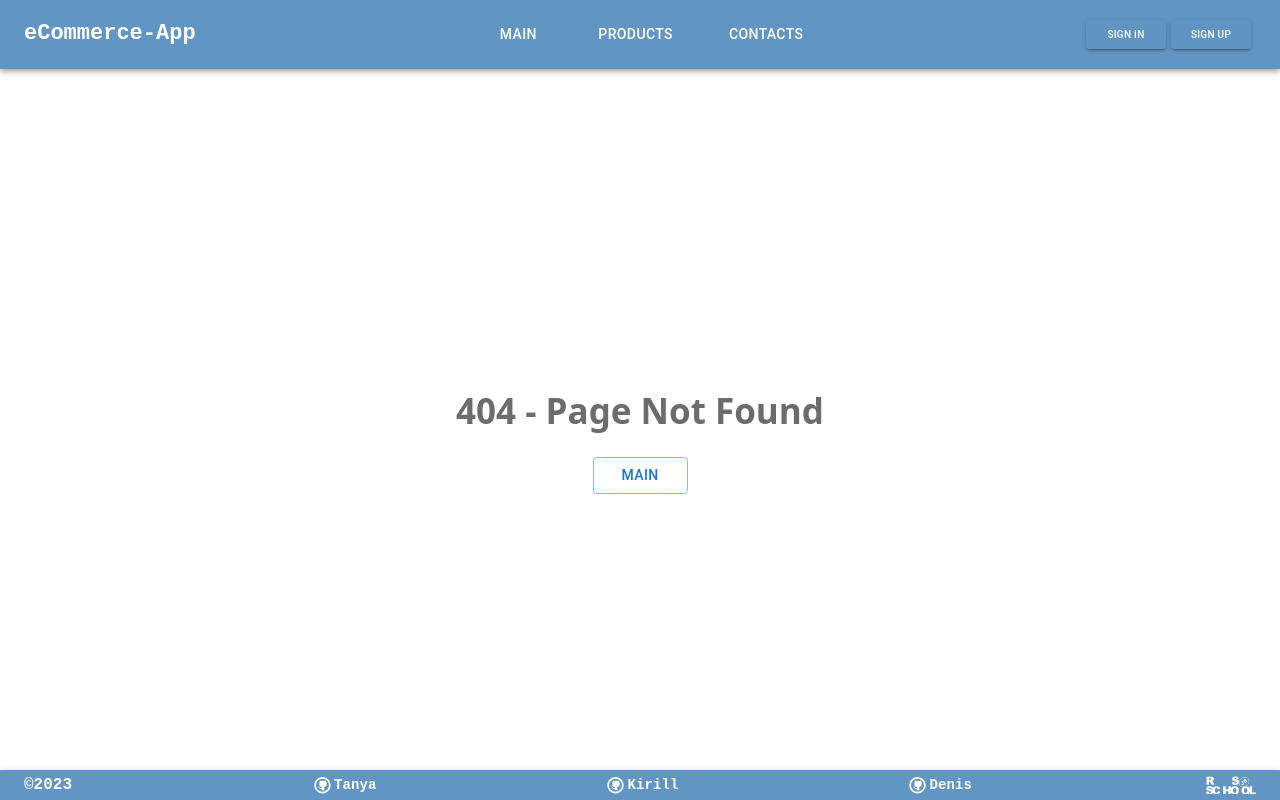
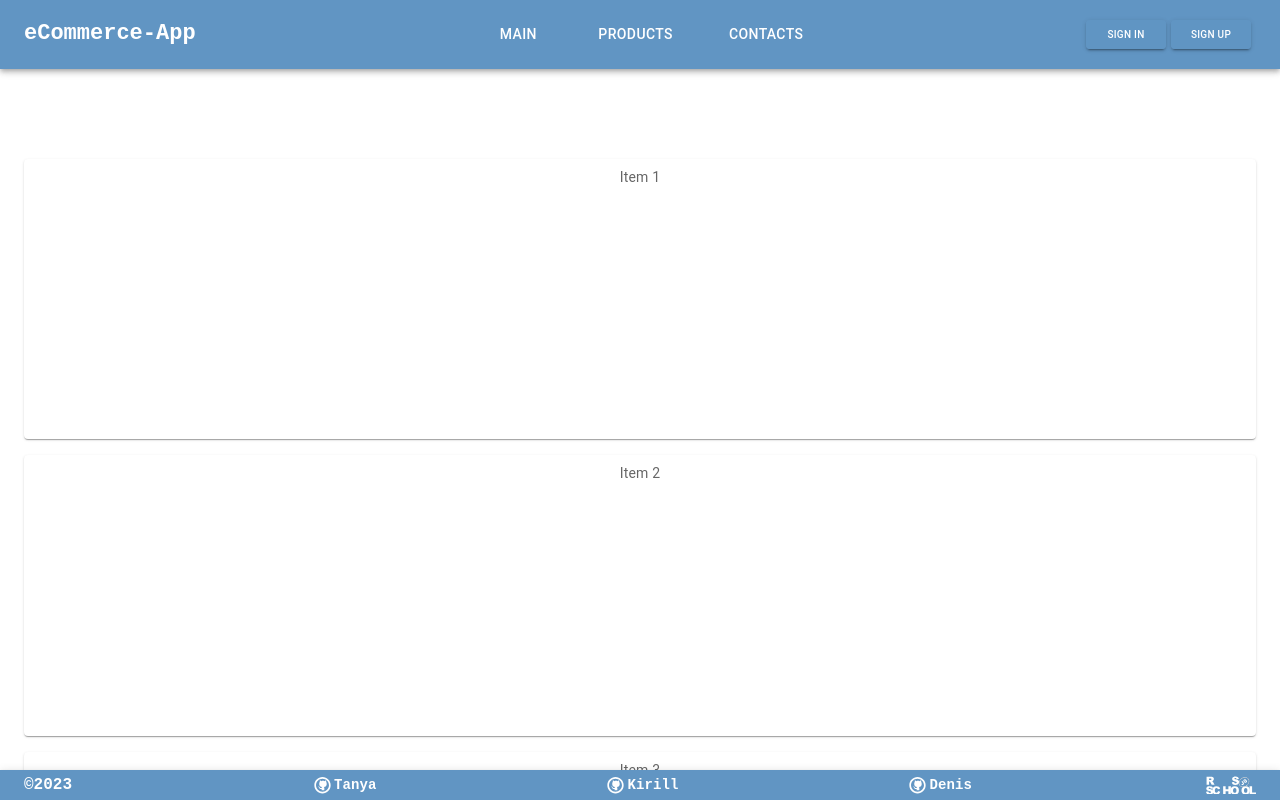
Before and after one commit to DenWouk/eCommerce-Application, a Next.js app: page /product-details in a window 1280 px wide. Before the commit this address had no page. Shown: the top 800 px of the page. Built offline with nearby package versions, Linux system fonts and the light colour scheme.

Commit message:
feat: add product-details basic layout

```diff
--- /dev/null
+++ b/src/pages/product-details.tsx
@@ -0,0 +1,25 @@
+import React from 'react';
+import { Box, Container, Paper, Stack, styled } from '@mui/material';
+
+const Item = styled(Paper)(({ theme }) => ({
+  backgroundColor: theme.palette.mode === 'dark' ? '#1A2027' : '#fff',
+  ...theme.typography.body2,
+  minHeight: '50%',
+  padding: theme.spacing(1),
+  textAlign: 'center',
+  color: theme.palette.text.secondary,
+}));
+
+export default function BasicStack() {
+  return (
+    <Container maxWidth="xl" sx={{ display: 'flex', gap: '35px', flex: '1 1 auto' }}>
+      <Box sx={{ width: '100%' }}>
+        <Stack spacing={2} sx={{ height: '100%' }}>
+          <Item>Item 1</Item>
+          <Item>Item 2</Item>
+          <Item>Item 3</Item>
+        </Stack>
+      </Box>
+    </Container>
+  );
+}
--- a/src/pages/products.tsx
+++ b/src/pages/products.tsx
@@ -1,16 +1,15 @@
 import React from 'react';
-import { experimentalStyled as styled } from '@mui/material/styles';
-import Box from '@mui/material/Box';
-import Paper from '@mui/material/Paper';
-import Grid from '@mui/material/Grid';
 import {
+  Box,
   Button,
   Card,
   CardActions,
   CardContent,
   CardMedia,
   Container,
+  Grid,
   Pagination,
+  Paper,
   Stack,
   Typography,
 } from '@mui/material';
@@ -22,14 +21,6 @@ import productModel from '../helpers/commercetools/product';
 type Props = {
   productsResponse: ClientResponse<ProductProjectionPagedQueryResponse>;
 };
-
-const Item = styled(Paper)(({ theme }) => ({
-  backgroundColor: theme.palette.mode === 'dark' ? '#1A2027' : '#fff',
-  ...theme.typography.body2,
-  padding: theme.spacing(2),
-  textAlign: 'center',
-  color: theme.palette.text.secondary,
-}));
 
 export default function ProductsPage(props: Props) {
   const { productsResponse } = props;
```
